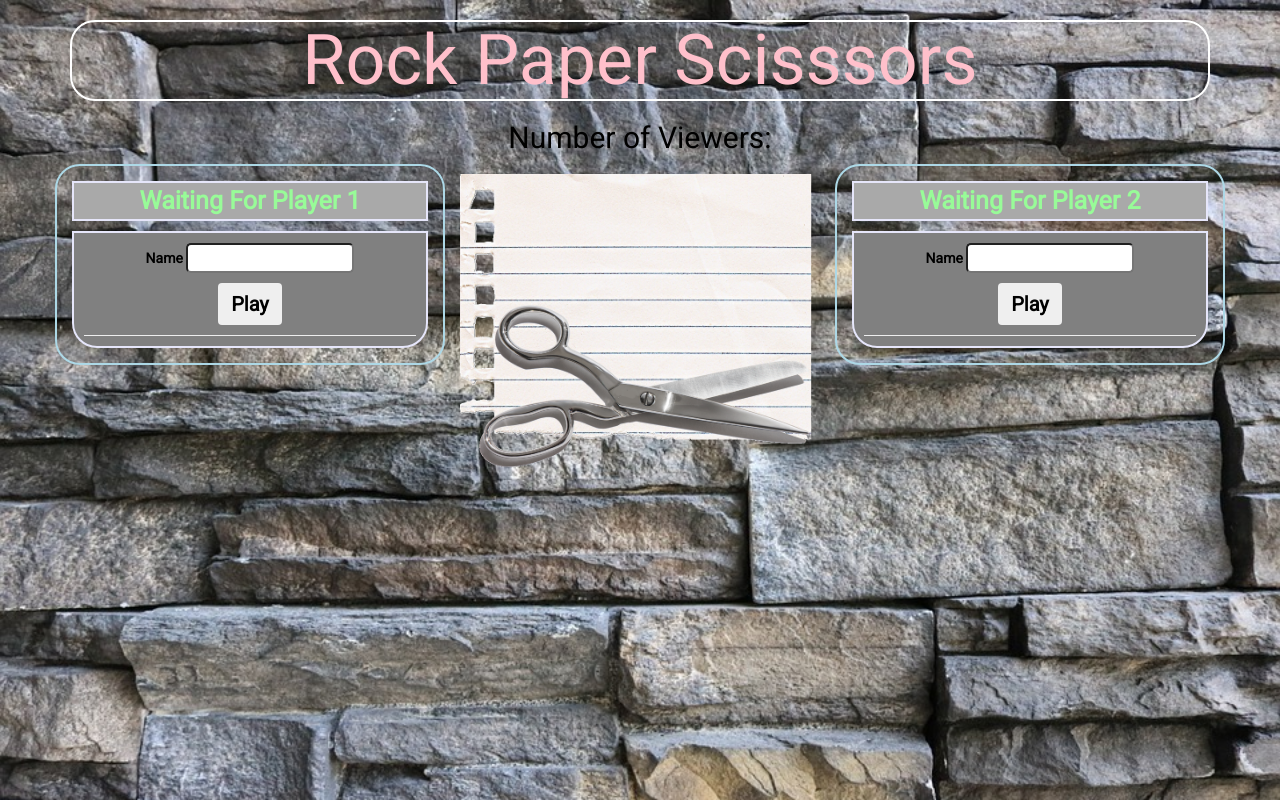
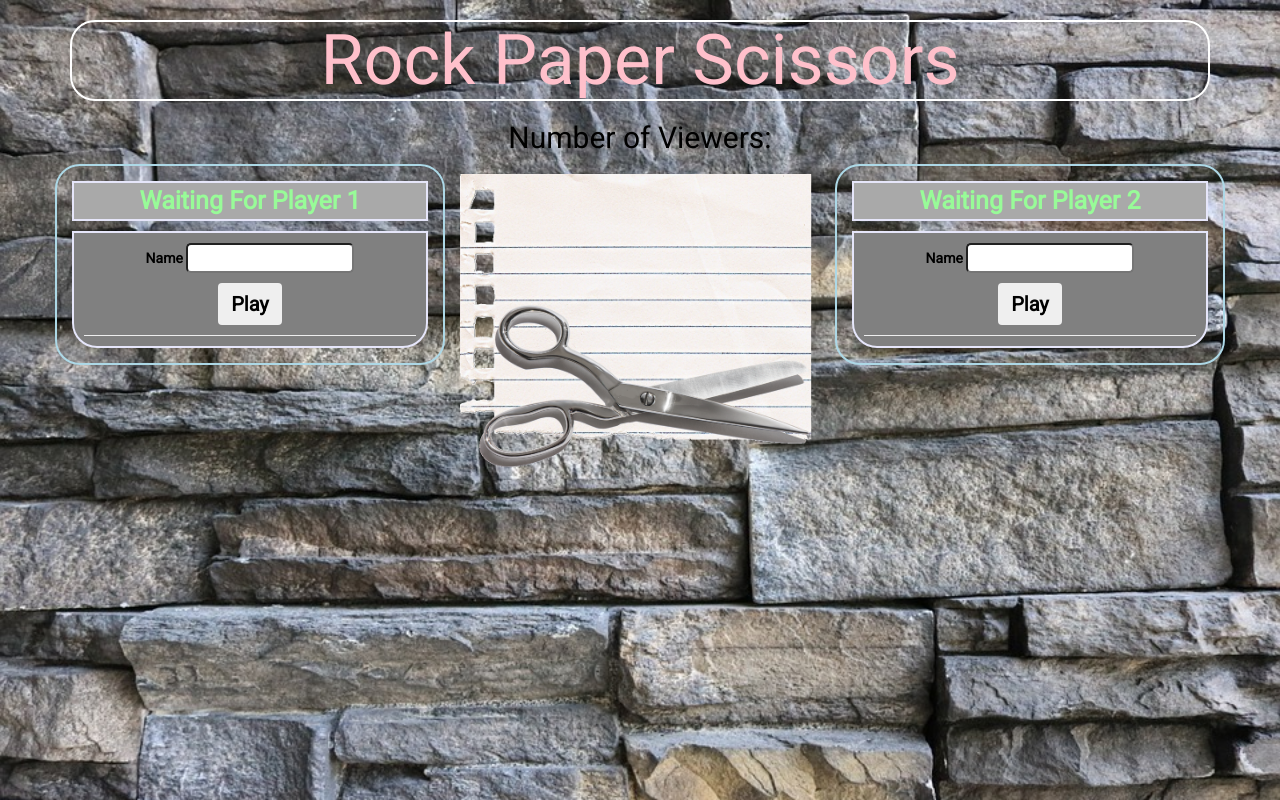
Before and after one commit to Maya-Tea/Rock_Papper_Scissors, a plain HTML site: page index.html in a window 1280 px wide. Drawn offline with nearby package versions, Linux system fonts and the light colour scheme; no server answers.

Commit message:
spelling

```diff
--- a/index.html
+++ b/index.html
@@ -22,7 +22,7 @@
 <div class="container">
 
     <heading>
-      <h1> Rock Paper Scisssors </h1>
+      <h1> Rock Paper Scissors </h1>
 
     </heading>
     <h2> Number of Viewers: <span id="numViewers"></span></h2>
```
